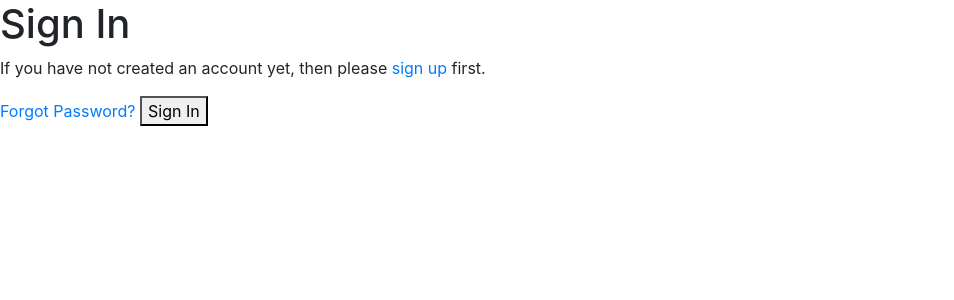
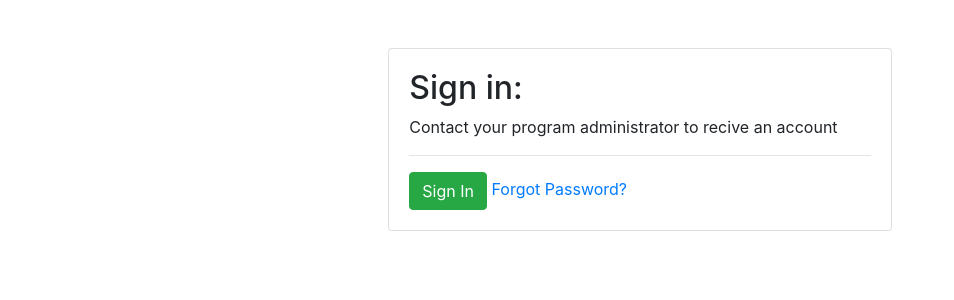
Before and after one commit to Pelikantapeten/p4-ms-dashboard, a Django app: template templates/account/login.html in a window 1280 px wide. Shown: the part 56-356 px from the top of the page, without its empty margins (0-954 px from the left). Run offline with Django 3.2, Linux system fonts and the light colour scheme; the template is opened without the code that fills it, so the values that code supplies are empty; the visitor is signed in with stand-in values (Sample User, id 1); parts of the project's set-up code (start-up, migrations or seed data) failed here and were passed over; some libraries are stand-ins or nearby versions.

Commit message:
Add Crispy Form to login.html and updated  apperance

```diff
--- a/templates/account/login.html
+++ b/templates/account/login.html
@@ -2,45 +2,27 @@
 
 {% load i18n %}
 {% load account socialaccount %}
+{% load crispy_forms_tags %}
 
 {% block head_title %}{% trans "Sign In" %}{% endblock %}
 
 {% block content %}
-
-<h1>{% trans "Sign In" %}</h1>
-
-{% get_providers as socialaccount_providers %}
-
-{% if socialaccount_providers %}
-<p>{% blocktrans with site.name as site_name %}Please sign in with one
-of your existing third party accounts. Or, <a href="{{ signup_url }}">sign up</a>
-for a {{ site_name }} account and sign in below:{% endblocktrans %}</p>
-
-<div class="socialaccount_ballot">
-
-  <ul class="socialaccount_providers">
-    {% include "socialaccount/snippets/provider_list.html" with process="login" %}
-  </ul>
-
-  <div class="login-or">{% trans 'or' %}</div>
-
-</div>
-
-{% include "socialaccount/snippets/login_extra.html" %}
-
-{% else %}
-<p>{% blocktrans %}If you have not created an account yet, then please
-<a href="{{ signup_url }}">sign up</a> first.{% endblocktrans %}</p>
-{% endif %}
-
+  <div class="container mt-5 col-sm-5">
+    <div class="card mb-4">
+      <div class="card-body">
+        <h2>Sign in:</h2>
+        <p>Contact your program administrator to recive an account</p>
+        <hr />
         <form class="login" method="POST" action="{% url 'account_login' %}">
         {% csrf_token %}
-  {{ form.as_p }}
+        {{ form | crispy }}
         {% if redirect_field_value %}
         <input type="hidden" name="{{ redirect_field_name }}" value="{{ redirect_field_value }}" />
         {% endif %}
+        <button class="primaryAction btn btn-success" type="submit">{% trans "Sign In" %}</button>
         <a class="button secondaryAction" href="{% url 'account_reset_password' %}">{% trans "Forgot Password?" %}</a>
-  <button class="primaryAction" type="submit">{% trans "Sign In" %}</button>
         </form>
-
+      </div>
+    </div>
+  </div>
 {% endblock %}
```
Lines whose indentation alone changed are shown as unchanged.
